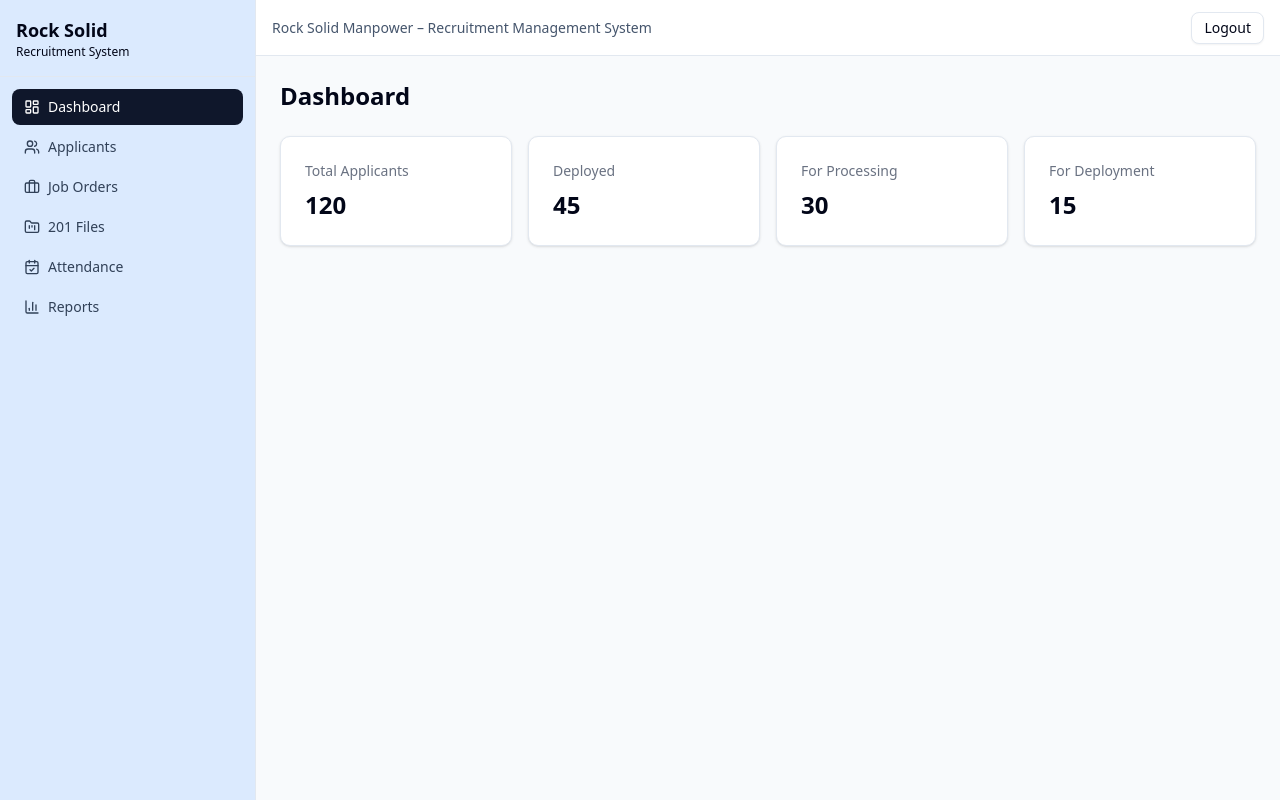
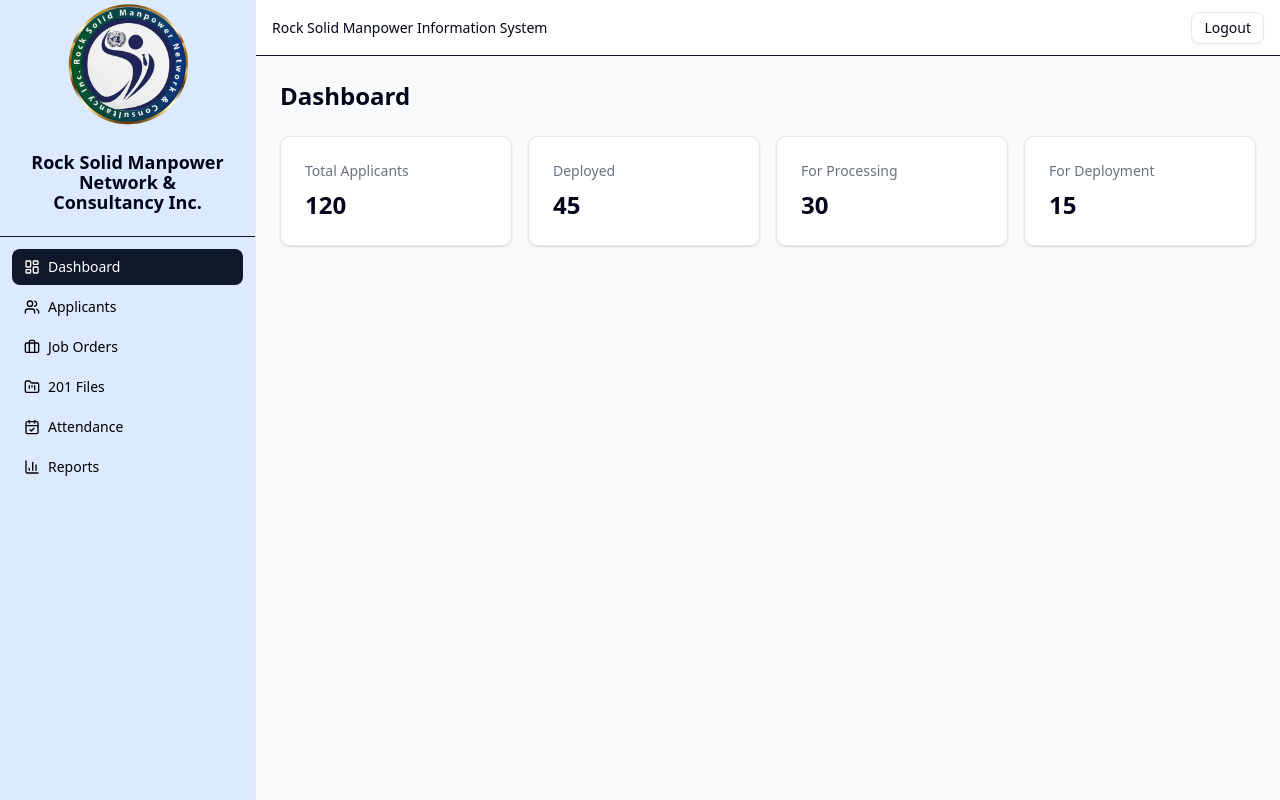
Before and after one commit to GareGangeJr/RockSolidSystem, a Next.js app: page / in a window 1280 px wide. Built offline with nearby package versions, Linux system fonts and the light colour scheme; no server answers.

Commit message:
updated sidebar, topbar layout

```diff
--- a/app/(app)/applicants/[id]/edit/page.tsx
+++ b/app/(app)/applicants/[id]/edit/page.tsx
@@ -64,7 +64,7 @@
       .update({
         first_name: applicant.first_name,
         last_name: applicant.last_name,
-        position_applied: applicant.position_applied, // ✅ fixed
+        position_applied: applicant.position_applied,
         status: applicant.status,
         contact_number: applicant.contact_number,
         email: applicant.email,
@@ -98,6 +98,10 @@
   return (
     <div className="p-6 max-w-xl">
       <h1 className="text-2xl font-semibold mb-4">Edit Applicant</h1>
+
+      <Link href="/applicants" className="text px-120 text-blue-600 hover:underline">
+          Back
+        </Link>
 
       <form onSubmit={handleUpdate} className="space-y-3 bg-white shadow p-4 rounded-lg">
         <input
--- a/app/(app)/applicants/add/page.tsx
+++ b/app/(app)/applicants/add/page.tsx
@@ -49,7 +49,7 @@
       <div className="flex items-center justify-between mb-4">
         <h1 className="text-2xl font-semibold">Add Applicant</h1>
 
-        <Link href="/applicants" className="text-sm text-blue-600 hover:underline">
+        <Link href="/applicants" className="text text-blue-600 hover:underline">
           Back
         </Link>
       </div>
--- a/app/(app)/applicants/page.tsx
+++ b/app/(app)/applicants/page.tsx
@@ -1,5 +1,6 @@
 import Link from "next/link"
 import { createSupabaseServer } from "@/lib/supabase/server"
+import { Pencil, Eye } from "lucide-react"
 
 type Applicant = {
   id: number
@@ -41,6 +42,7 @@
         <table className="w-full text-sm">
           <thead className="bg-gray-100">
             <tr>
+            <th className="p-3 text-left">Applicant ID</th>
               <th className="p-3 text-left">Name</th>
               <th className="p-3 text-left">Position</th>
               <th className="p-3 text-left">Status</th>
@@ -53,27 +55,35 @@
           <tbody>
             {applicants?.map((app: Applicant) => (
               <tr key={app.id} className="border-t">
-                <td className="p-3">
-                  {app.first_name} {app.last_name}
-                </td>
+                <td className="p-3">{`APP-${new Date().getFullYear()}-${app.id}`}</td>
+                <td className="p-3">{app.first_name} {app.last_name} </td>
                 <td className="p-3">{app.position_applied}</td>
                 <td className="p-3">{app.status}</td>
                 <td className="p-3">{app.contact_number}</td>
                 <td className="p-3">{app.email}</td>
                 <td className="p-3">
+
+                <div className="flex items-center gap-3">
+                <Link
+                   href={`/applicants/${app.id}`}
+                   className="p-1 rounded-md text-black hover:bg-blue-100 hover:text-blue-600 transition"
+                >
+                   <Eye className="w-4 h-4" />
+                </Link>
                   <Link
                     href={`/applicants/${app.id}/edit`}
-                    className="text-blue-600 hover:underline"
+                    className="text-black hover:text-yellow-500 transition duration-200"
                   >
-                    Edit
+                    <Pencil className="w-4 h-4" />
                   </Link>
+                  </div>
                 </td>
               </tr>
             ))}
 
             {applicants?.length === 0 && (
               <tr>
-                <td colSpan={6} className="p-6 text-center text-gray-500">
+                <td colSpan={7} className="p-6 text-center text-gray-500">
                   No applicants found.
                 </td>
               </tr>
--- a/components/layout/sidebar.tsx
+++ b/components/layout/sidebar.tsx
@@ -24,10 +24,18 @@
   ]
 
   return (
-    <aside className="w-64 border-r bg-blue-100 min-h-screen">
-      <div className="p-4 border-b">
-        <div className="font-bold text-lg">Rock Solid</div>
-        <div className="text-xs text-grey-500">Recruitment System</div>
+    <aside className="w-64 border-r bg-blue-100 min-h-screen flex flex-col">
+      <img
+         src="/logo123.png"
+         alt="Rock Solid Logo"
+         className="w-32 mx-auto"
+        />
+
+      <div className="p-6 border-b border-gray-900 text-center">
+          <h1 className="font-bold text-lg leading-5">
+           Rock Solid Manpower <br />
+           Network & Consultancy Inc.
+          </h1>
       </div>
 
       <nav className="p-3 space-y-1">
@@ -40,12 +48,14 @@
               key={item.href}
               href={item.href}
               className={`flex items-center gap-2 rounded-md px-3 py-2 text-sm
-              ${active ? "bg-slate-900 text-white" : "text-slate-700 hover:bg-slate-100"}`}
+              ${active ? "bg-slate-900 text-white" : "text-black hover:bg-slate-100"}`}
             >
+
               <Icon className="h-4 w-4" />
               {item.name}
             </Link>
           )
+
         })}
       </nav>
     </aside>
--- a/components/layout/topbar.tsx
+++ b/components/layout/topbar.tsx
@@ -12,9 +12,9 @@
   }
 
   return (
-    <header className="h-14 border-b bg-white flex items-center justify-between px-4">
-      <div className="text-sm text-slate-600">
-        Rock Solid Manpower – Recruitment Management System
+    <header className="h-14 border-b border-gray-900 bg-white flex items-center justify-between px-4">
+      <div className="text-sm text-grey-600">
+        Rock Solid Manpower Information System
       </div>
 
       <Button size="sm" variant="outline" onClick={logout}>
```
